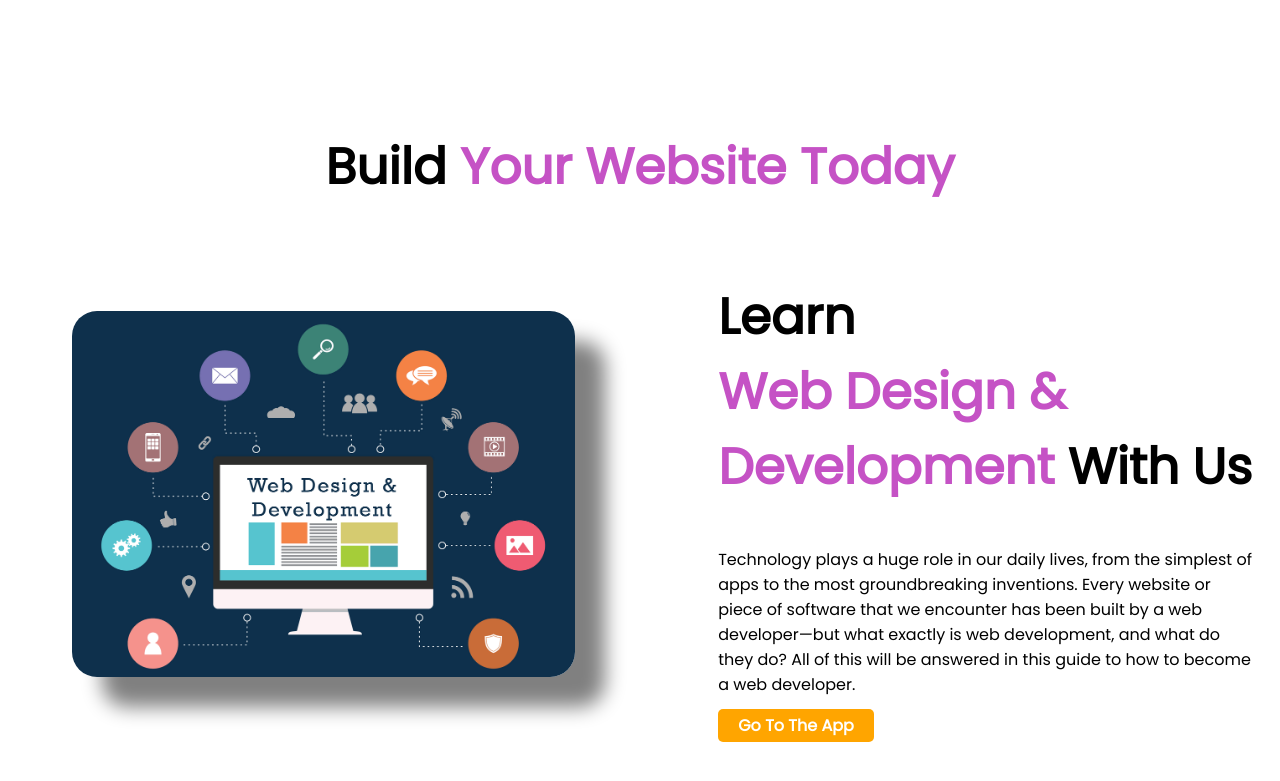
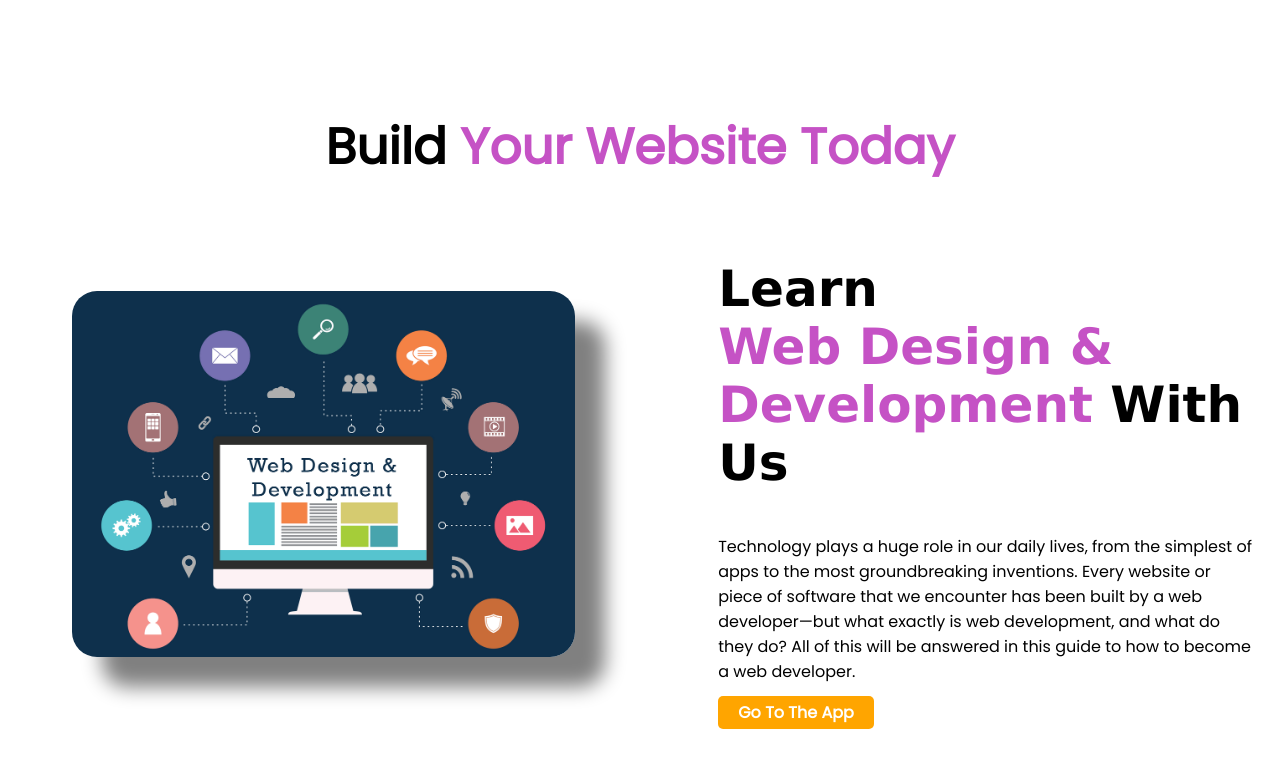
Before and after one commit to IshtiaqHasan/first-assignment, a plain HTML site: page index.html in a window 1280 px wide. Shown: the part 2009-2790 px from the top of the page. Drawn offline with Linux system fonts and the light colour scheme; a web font is replaced by a local one.

Commit message:
new-font added

```diff
--- a/index.html
+++ b/index.html
@@ -56,7 +56,6 @@
         </div>
     </div>
 
-
     <section class="top-part background-image">
         <div class="learning-limits">
             <img src="./images/pictures/coding.png" alt="">
@@ -84,15 +83,14 @@
             <img src="./images/pictures/project.png" alt="">
         </div>
     </section>
-
-
     <h1 style="text-align: center;">Build<span class="mission-color"> Your Website Today</span></h1>
     <section class="extra-part">
         <div id="web-dev-image">
             <img src="./images/pictures/web.png" alt="">
         </div>
         <div id="my-website">
-            <h1>Learn<br><span class="mission-color">Web Design & Development</span> With Us</h1>
+            <h1 style="font-family: Verdana, Geneva, Tahoma, sans-serif;">
+                Learn<br><span class="mission-color">Web Design & Development</span> With Us</h1>
             <p>Technology plays a huge role in our daily lives, from the simplest of apps to the most groundbreaking
                 inventions. Every website or piece of software that we encounter has been built by a web developer—but
                 what exactly is web development, and what do they do? All of this will be answered in this guide to how
@@ -102,18 +100,11 @@
                 The App</a>
         </div>
     </section>
-
-
     <div class="footer">
         <h2 id="mission-color" class="h2-font-size" style="font-family:cursive;">Mission <span
                 class="mission-color">2022</span></h2>
         <p><small>Hard work, Perseverance, and Determination for 2022</small></p>
-
     </div>
-
-
-
-
 </body>
 
 </html>
--- a/style.css
+++ b/style.css
@@ -23,7 +23,7 @@ h1{
     padding-top: 5%;
     padding-right: 5%;
     padding-left: 5%;
-    margin-bottom: 100px;
+    margin-bottom: 80px;
 }
 .half-width{
     width: 50%;
```
